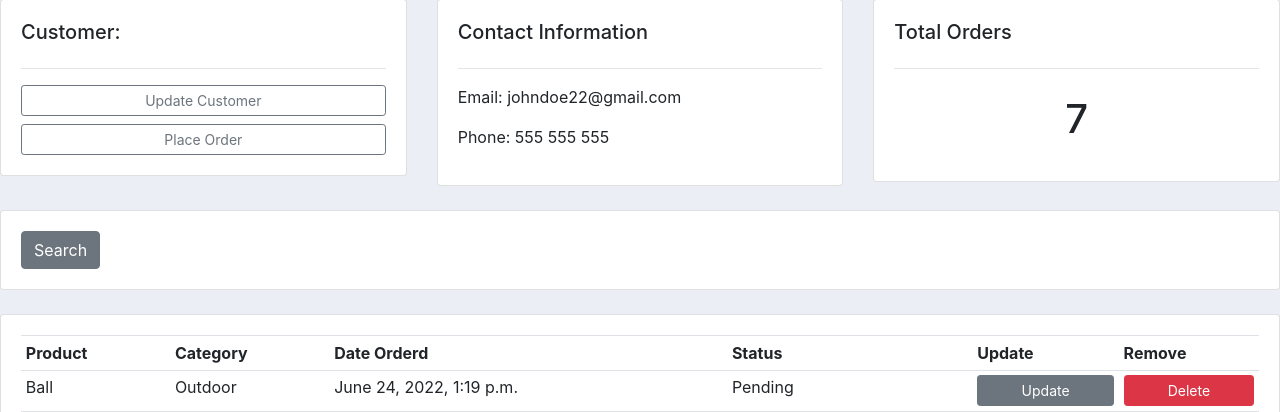
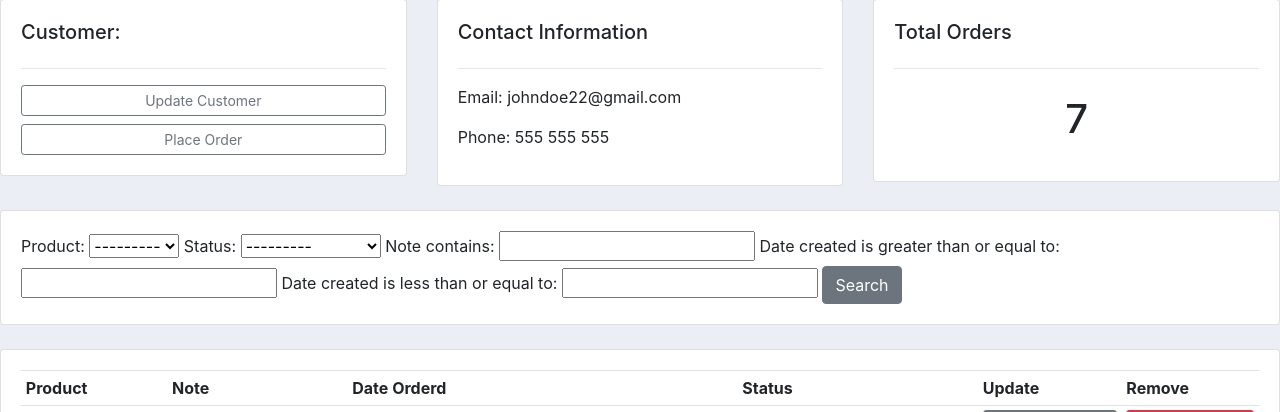
Before and after one commit to defoxicator/crm, a Django app: page /customer/1/ in a window 1280 px wide. Shown: the part 101-513 px from the top of the page. Run offline with Django 4.2, Linux system fonts and the light colour scheme; data comes from the database, SQL or seed files in the repository; both versions use the stored data as it was after the commit.

Commit message:
added filter to customer page to filter products

```diff
--- /dev/null
+++ b/accounts/filters.py
@@ -0,0 +1,16 @@
+from sqlite3 import Date
+import django_filters
+from django_filters import DateFilter, CharFilter
+
+from .models import *
+
+class OrderFilter(django_filters.FilterSet):
+    start_date = DateFilter(field_name="date_created", lookup_expr="gte")
+    end_date = DateFilter(field_name="date_created", lookup_expr="lte")
+
+    note = CharFilter(field_name="note", lookup_expr="icontains")
+
+    class Meta:
+        model = Order
+        fields = '__all__'
+        exclude = ['customer', 'date_created']
--- a/accounts/models.py
+++ b/accounts/models.py
@@ -44,6 +44,7 @@ class Order(models.Model):
     product = models.ForeignKey(Product, null=True, on_delete=models.SET_NULL)
     date_created = models.DateTimeField(auto_now_add=True, null=True)
     status = models.CharField(max_length=200, null=True, choices=STATUS)
+    note = models.CharField(max_length=1000, null=True)
 
     def __str__(self):
         return self.product.name
--- a/accounts/templates/accounts/customer.html
+++ b/accounts/templates/accounts/customer.html
@@ -40,6 +40,8 @@
 		<div class="card card-body">
 			<form method="get">
 
+				{{ myFilter.form }}
+
 		    <button class="btn btn-secondary" type="submit">Search</button>
 		  </form>
 		</div>
@@ -54,7 +56,7 @@
 			<table class="table table-sm">
 				<tr>
 					<th>Product</th>
-					<th>Category</th>
+					<th>Note</th>
 					<th>Date Orderd</th>
 					<th>Status</th>
 					<th>Update</th>
@@ -65,7 +67,7 @@
 
 				<tr>
 					<td>{{order.product}}</td>
-					<td>{{order.product.category}}</td>
+					<td>{{order.note}}</td>
 					<td>{{order.date_created}}</td>
 					<td>{{order.status}}</td>
 					<td><a class="btn btn-secondary btn-sm btn-block" href="{% url 'update_order' order.id %}">Update</td>
--- a/accounts/views.py
+++ b/accounts/views.py
@@ -2,6 +2,7 @@ from django.shortcuts import render, redirect
 from django.forms import inlineformset_factory
 from .models import *
 from .forms import *
+from .filters import *
 
 def home(request):
     orders = Order.objects.all()
@@ -35,10 +36,14 @@ def customer(request, pk_test):
     orders = customer.order_set.all()
     order_count = orders.count()
 
+    myFilter = OrderFilter(request.GET, queryset=orders)
+    orders = myFilter.qs
+
     context = {
         'customer': customer,
         'orders': orders,
         'order_count': order_count,
+        'myFilter': myFilter,
     }
     return render(request, 'accounts/customer.html', context)
 
--- a/crm/settings.py
+++ b/crm/settings.py
@@ -39,6 +39,7 @@ INSTALLED_APPS = [
     'django.contrib.sessions',
     'django.contrib.messages',
     'django.contrib.staticfiles',
+    'django_filters',
 
     'accounts',
 ]
--- a/requirements.txt
+++ b/requirements.txt
@@ -1,4 +1,5 @@
 asgiref==3.5.2
 backports.zoneinfo==0.2.1
 Django==4.0.5
+django-filter==22.1
 sqlparse==0.4.2
```
Also changed, not shown: accounts/migrations/0007_order_note.py (added), db.sqlite3.
